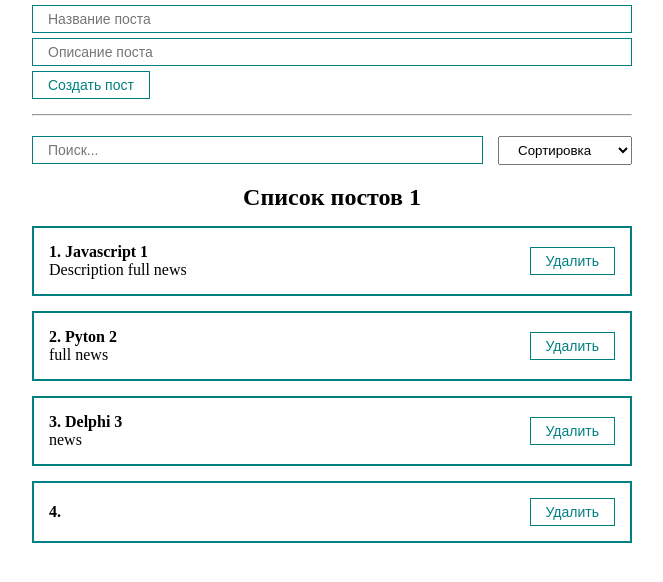
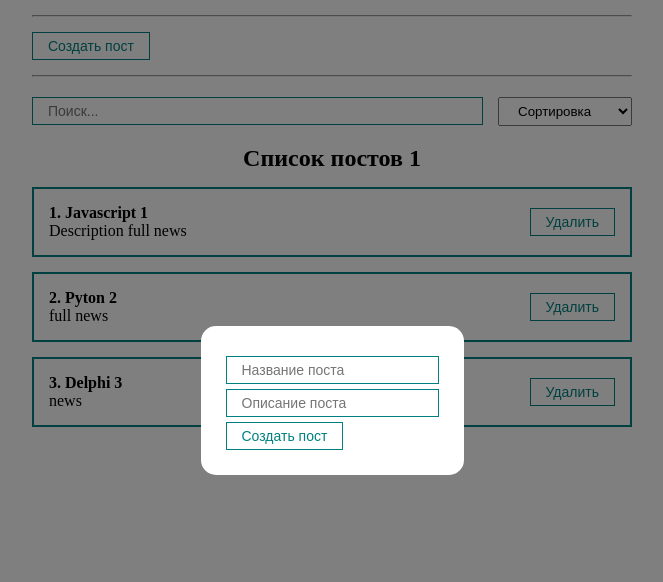
Before and after one commit to alexdolg1967/react-fund, a React (Create React App) app: page / in a window 1280 px wide. Both pictures are taken after a click on the button "Создать пост". Shown: the top 582 px of the page, without its empty margins (308-971 px from the left). Built offline with nearby package versions, Linux system fonts and the light colour scheme; the HTML template or start-up script is replaced by a standard one.

Commit message:
add TransitionGroup

```diff
--- a/package.json
+++ b/package.json
@@ -6,9 +6,11 @@
     "@testing-library/jest-dom": "^5.14.1",
     "@testing-library/react": "^11.2.7",
     "@testing-library/user-event": "^12.8.3",
+    "@types/react-transition-group": "^4.4.2",
     "react": "^17.0.2",
     "react-dom": "^17.0.2",
     "react-scripts": "4.0.3",
+    "react-transition-group": "^4.4.2",
     "web-vitals": "^1.1.2"
   },
   "scripts": {
--- a/src/App.js
+++ b/src/App.js
@@ -2,6 +2,9 @@
 import { PostFilter } from "./components/PostFilter";
 import PostForm from "./components/PostForm";
 import PostList from "./components/PostList";
+import MyButton from "./components/UI/Button/MyButton";
+import { MyModal } from "./components/UI/Modal/MyModal";
+
 
 import "./styles/App.css";
 
@@ -13,6 +16,7 @@
     ]);
 
 	const [filter, setFilter] = useState({sort: '', query: ''})
+	const [modal, setModal] = useState(false)
 
 	const sortedPosts = useMemo(() => {
 		if (filter.sort) {
@@ -27,6 +31,7 @@
 
     const createPost = (newPost) => {
         setPosts([...posts, newPost]);
+		setModal(false)
     };
 
     const removePost = (post) => {
@@ -35,8 +40,14 @@
 
     return (
         <div className="app">
-            <PostForm create={createPost} />
-			<hr/>
+			<hr />
+			<MyButton onClick={() => setModal(true)}>
+				Создать пост
+			</MyButton>
+			<hr />
+			<MyModal visible={modal} setVisible={setModal}>
+				<PostForm create={createPost} />
+			</MyModal>
 			<PostFilter
 				filter={filter}
 				setFilter={setFilter}
--- a/src/components/PostList.jsx
+++ b/src/components/PostList.jsx
@@ -1,4 +1,5 @@
 import React from 'react'
+import { CSSTransition, TransitionGroup } from 'react-transition-group'
 import PostItem from './PostItem'
 
 function PostList({posts, title, remove}) {
@@ -10,11 +11,23 @@
     return (
         <div className="main">
             <h2>{title}</h2>
-			{posts.map((post, index) =>
-				<PostItem remove={remove} number={index + 1} post={post} key={post.id} />
-			)}
+            <TransitionGroup>
+                {posts.map((post, index) => (
+                    <CSSTransition
+						key={post.id}
+						timeout={500}
+						classNames="post"
+					>
+                        <PostItem
+                            remove={remove}
+                            number={index + 1}
+                            post={post}
+                        />
+                    </CSSTransition>
+                ))}
+            </TransitionGroup>
         </div>
-    )
+    );
 }
 
 export default PostList
--- /dev/null
+++ b/src/components/UI/Modal/MyModal.jsx
@@ -0,0 +1,19 @@
+import React from 'react'
+import classes from "./MyModal.module.css";
+
+export const MyModal = ({children, visible, setVisible}) => {
+
+	const rootClasses = [classes.my_modal]
+
+	if (visible) {
+		rootClasses.push(classes.active)
+	}
+
+	return (
+		<div className={rootClasses.join(' ')} onClick={() => setVisible(false)}>
+			<div className={classes.my_modal_content} onClick={(e) => e.stopPropagation()}>
+				{children}
+			</div>
+		</div>
+	)
+}
--- /dev/null
+++ b/src/components/UI/Modal/MyModal.module.css
@@ -0,0 +1,20 @@
+.my_modal{
+	position: fixed;
+	top: 0;
+	left: 0;
+	bottom: 0;
+	right: 0;
+	display: none;
+	background: rgba(0, 0, 0, .5);
+}
+.my_modal.active{
+	display: flex;
+	justify-content: center;
+	align-items: center;
+}
+.my_modal_content{
+	padding: 25px;
+	background: white;
+	border-radius: 15px;
+	min-width: 250px;
+}
--- a/src/styles/App.css
+++ b/src/styles/App.css
@@ -37,5 +37,18 @@
 	margin-top: 15px;
 }
 .post__content{
-
 }
+.post-enter {
+	transform: translateX(-350px);
+}
+.post-enter-active {
+  transform: translateX(0px);
+  transition: all 500ms ease-in;
+}
+.post-exit {
+  opacity: 1;
+}
+.post-exit-active {
+  transform: translateX(-350px);
+  transition: all 500ms ease-in;
+}
```
Also changed, not shown: 1 other file (tests, documents, lock files or other folders).
